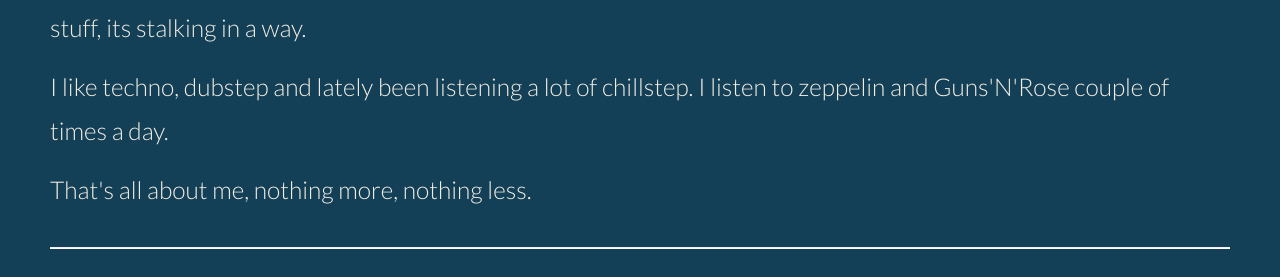
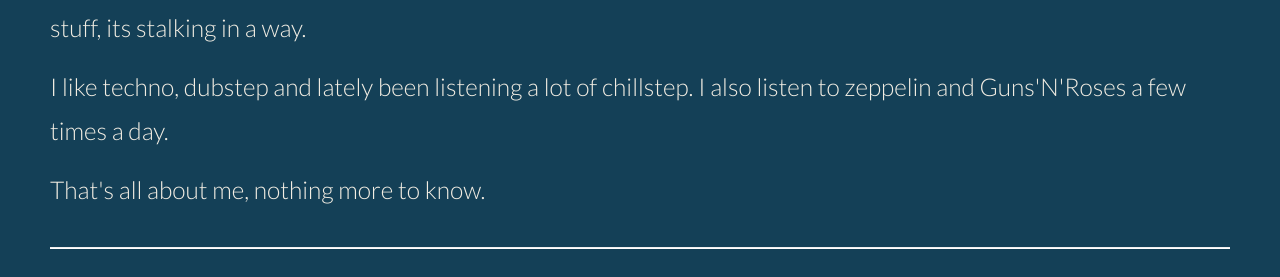
Before and after one commit to rishirajsinghjhelumi/Portfolio, a plain HTML site: page index.html in a window 1280 px wide. Both pictures are taken after a click on the element 320 px from the left and 200 px from the top of the page. Shown: the part 402-679 px from the top of the page. Drawn offline with Linux system fonts and the light colour scheme.

Commit message:
update about

```diff
--- a/index.html
+++ b/index.html
@@ -113,11 +113,11 @@
 
 								<p>
 									I like techno, dubstep and lately been listening a lot of chillstep.
-									I listen to zeppelin and Guns'N'Rose couple of times a day.
+									I also listen to zeppelin and Guns'N'Roses a few times a day.
 								</p>
 
 								<p>
-									That's all about me, nothing more, nothing less.
+									That's all about me, nothing more to know.
 								</p>
 
 								<hr/>
```
